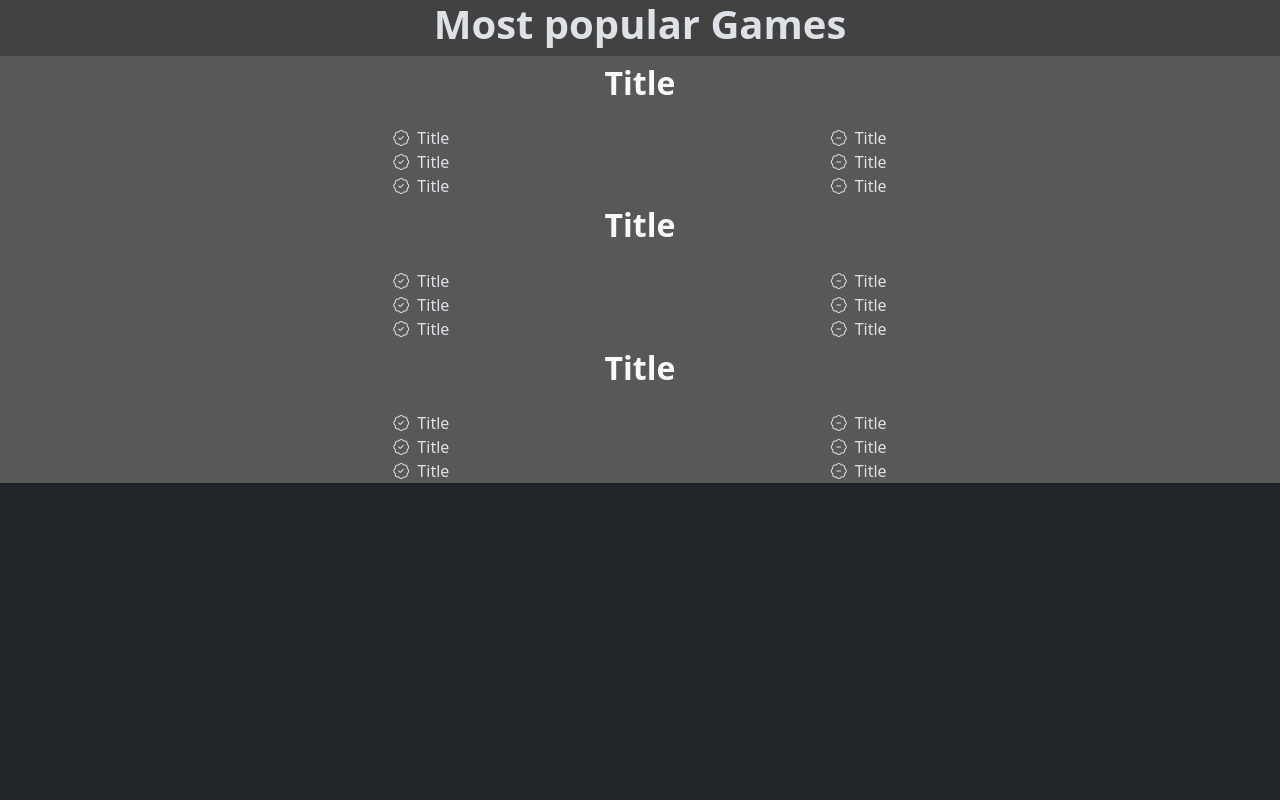
After one commit to PurnPum/IPSHub, a Django app: template templates/games/games_sidebar.html in a window 1280 px wide. The commit adds this page. Run offline with Django 5.2, Linux system fonts and the light colour scheme; the template is opened without the code that fills it, so the values that code supplies are empty.

Commit message:
Renamed index.html and added the sidebar for games.

```diff
--- /dev/null
+++ b/templates/games/games_sidebar.html
@@ -0,0 +1,112 @@
+<html lang="en" data-bs-theme="dark">
+<head>
+    <meta charset="UTF-8">
+    <meta name="viewport" content="width=device-width, initial-scale=1.0">
+    <title>Document</title>
+    <link rel="stylesheet" href="https://cdn.jsdelivr.net/npm/bootstrap-icons@1.11.0/font/bootstrap-icons.css">
+    <link href="https://cdn.jsdelivr.net/npm/bootstrap@5.3.3/dist/css/bootstrap.min.css" rel="stylesheet" integrity="sha384-QWTKZyjpPEjISv5WaRU9OFeRpok6YctnYmDr5pNlyT2bRjXh0JMhjY6hW+ALEwIH" crossorigin="anonymous">
+</head>
+<body>
+
+<div class="container-fluid" style="background-color: rgb(88, 88, 88);">
+    <div class="row" style="background-color: rgb(66, 66, 66);">
+        <div class="col-12">
+            <h1 class="text-center fw-bold">Most popular Games</h1>
+        </div>
+    </div>
+    <div class="row d-flex">
+        <div class="col-md-12">
+            <div class="text-light p-2 mb-2 d-flex justify-content-center align-items-center"><h2 class="fw-bold text-light fw-light">Title</h2></div>
+            <div class="d-grid grid-1 d-flex justify-content-evenly align-items-evenly">
+                <div class="grid-1 d-flex justify-content-center align-items-center">
+                    <i class="bi bi-patch-check"></i> <span class="ms-2">Title</span>
+                </div>
+                <div class="grid-1 d-flex justify-content-center align-items-center">
+                    <i class="bi bi-patch-minus"></i> <span class="ms-2">Title</span>
+                </div>
+            </div>
+            <div class="d-grid grid-1 d-flex justify-content-evenly align-items-evenly">
+                <div class="grid-1 d-flex justify-content-center align-items-center">
+                    <i class="bi bi-patch-check"></i> <span class="ms-2">Title</span>
+                </div>
+                <div class="grid-1 d-flex justify-content-center align-items-center">
+                    <i class="bi bi-patch-minus"></i> <span class="ms-2">Title</span>
+                </div>
+            </div>
+            <div class="d-grid grid-1 d-flex justify-content-evenly align-items-evenly">
+                <div class="grid-1 d-flex justify-content-center align-items-center">
+                    <i class="bi bi-patch-check"></i> <span class="ms-2">Title</span>
+                </div>
+                <div class="grid-1 d-flex justify-content-center align-items-center">
+                    <i class="bi bi-patch-minus"></i> <span class="ms-2">Title</span>
+                </div>
+            </div>
+        </div>
+        <div class="col-md-12">
+            <div class="text-light p-2 mb-2 d-flex justify-content-center align-items-center"><h2 class="fw-bold text-light fw-light">Title</h2></div>
+            <div class="d-grid grid-1 d-flex justify-content-evenly align-items-evenly">
+                <div class="grid-1 d-flex justify-content-center align-items-center">
+                    <i class="bi bi-patch-check"></i> <span class="ms-2">Title</span>
+                </div>
+                <div class="grid-1 d-flex justify-content-center align-items-center">
+                    <i class="bi bi-patch-minus"></i> <span class="ms-2">Title</span>
+                </div>
+            </div>
+            <div class="d-grid grid-1 d-flex justify-content-evenly align-items-evenly">
+                <div class="grid-1 d-flex justify-content-center align-items-center">
+                    <i class="bi bi-patch-check"></i> <span class="ms-2">Title</span>
+                </div>
+                <div class="grid-1 d-flex justify-content-center align-items-center">
+                    <i class="bi bi-patch-minus"></i> <span class="ms-2">Title</span>
+                </div>
+            </div>
+            <div class="d-grid grid-1 d-flex justify-content-evenly align-items-evenly">
+                <div class="grid-1 d-flex justify-content-center align-items-center">
+                    <i class="bi bi-patch-check"></i> <span class="ms-2">Title</span>
+                </div>
+                <div class="grid-1 d-flex justify-content-center align-items-center">
+                    <i class="bi bi-patch-minus"></i> <span class="ms-2">Title</span>
+                </div>
+            </div>
+        </div>
+        <div class="col-md-12">
+            <div class="text-light p-2 mb-2 d-flex justify-content-center align-items-center"><h2 class="fw-bold text-light fw-light">Title</h2></div>
+            <div class="d-grid grid-1 d-flex justify-content-evenly align-items-evenly">
+                <div class="grid-1 d-flex justify-content-center align-items-center">
+                    <i class="bi bi-patch-check"></i> <span class="ms-2">Title</span>
+                </div>
+                <div class="grid-1 d-flex justify-content-center align-items-center">
+                    <i class="bi bi-patch-minus"></i> <span class="ms-2">Title</span>
+                </div>
+            </div>
+            <div class="d-grid grid-1 d-flex justify-content-evenly align-items-evenly">
+                <div class="grid-1 d-flex justify-content-center align-items-center">
+                    <i class="bi bi-patch-check"></i> <span class="ms-2">Title</span>
+                </div>
+                <div class="grid-1 d-flex justify-content-center align-items-center">
+                    <i class="bi bi-patch-minus"></i> <span class="ms-2">Title</span>
+                </div>
+            </div>
+            <div class="d-grid grid-1 d-flex justify-content-evenly align-items-evenly">
+                <div class="grid-1 d-flex justify-content-center align-items-center">
+                    <i class="bi bi-patch-check"></i> <span class="ms-2">Title</span>
+                </div>
+                <div class="grid-1 d-flex justify-content-center align-items-center">
+                    <i class="bi bi-patch-minus"></i> <span class="ms-2">Title</span>
+                </div>
+            </div>
+        </div>
+    </div>
+</div>
+
+
+  <script src="https://cdn.jsdelivr.net/npm/bootstrap@5.3.3/dist/js/bootstrap.bundle.min.js" integrity="sha384-YvpcrYf0tY3lHB60NNkmXc5s9fDVZLESaAA55NDzOxhy9GkcIdslK1eN7N6jIeHz" crossorigin="anonymous"></script>
+  <script>
+    var tooltipTriggerList = [].slice.call(document.querySelectorAll('[data-bs-toggle="tooltip"]'))
+    var tooltipList = tooltipTriggerList.map(function (tooltipTriggerEl) {
+        return new bootstrap.Tooltip(tooltipTriggerEl)
+    })
+  </script>
+
+</body>
+</html>
```
Also changed, not shown: templates/navbar.html (renamed from templates/index.html, +18 -9 lines).
